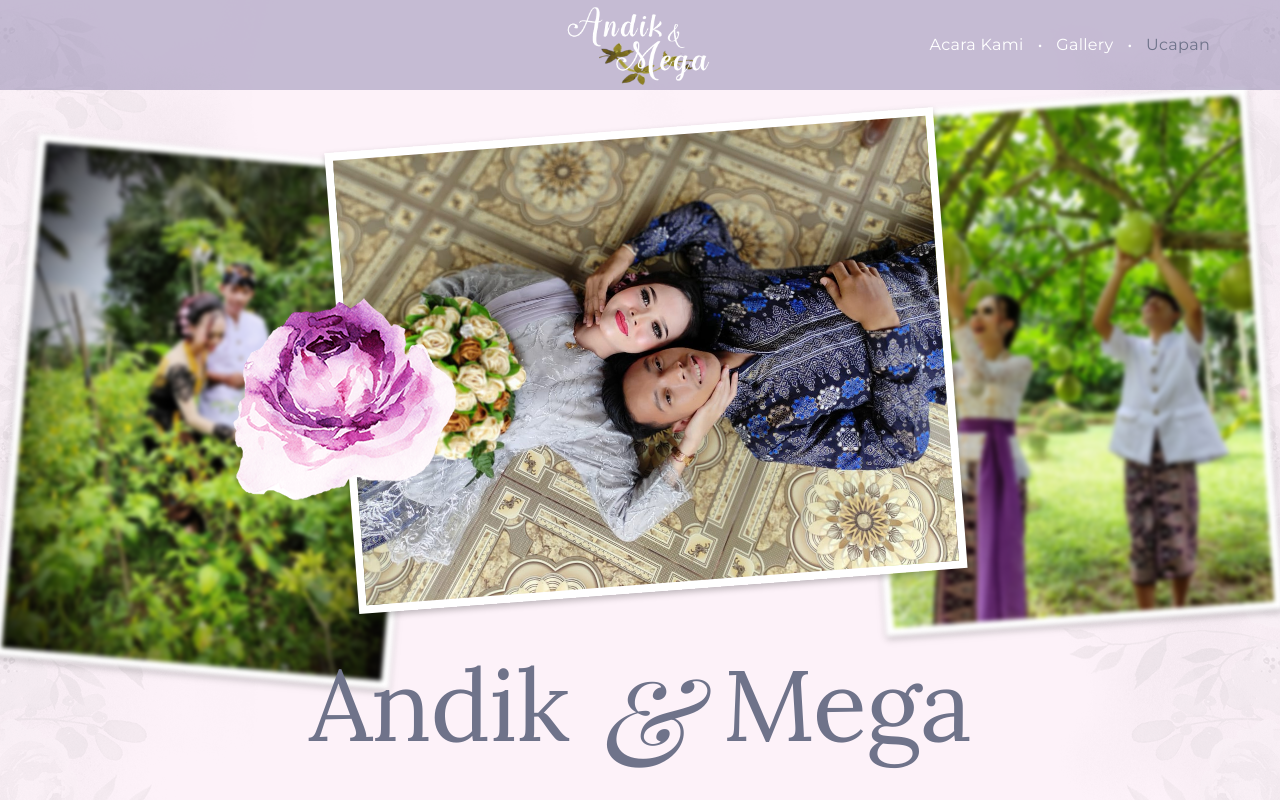
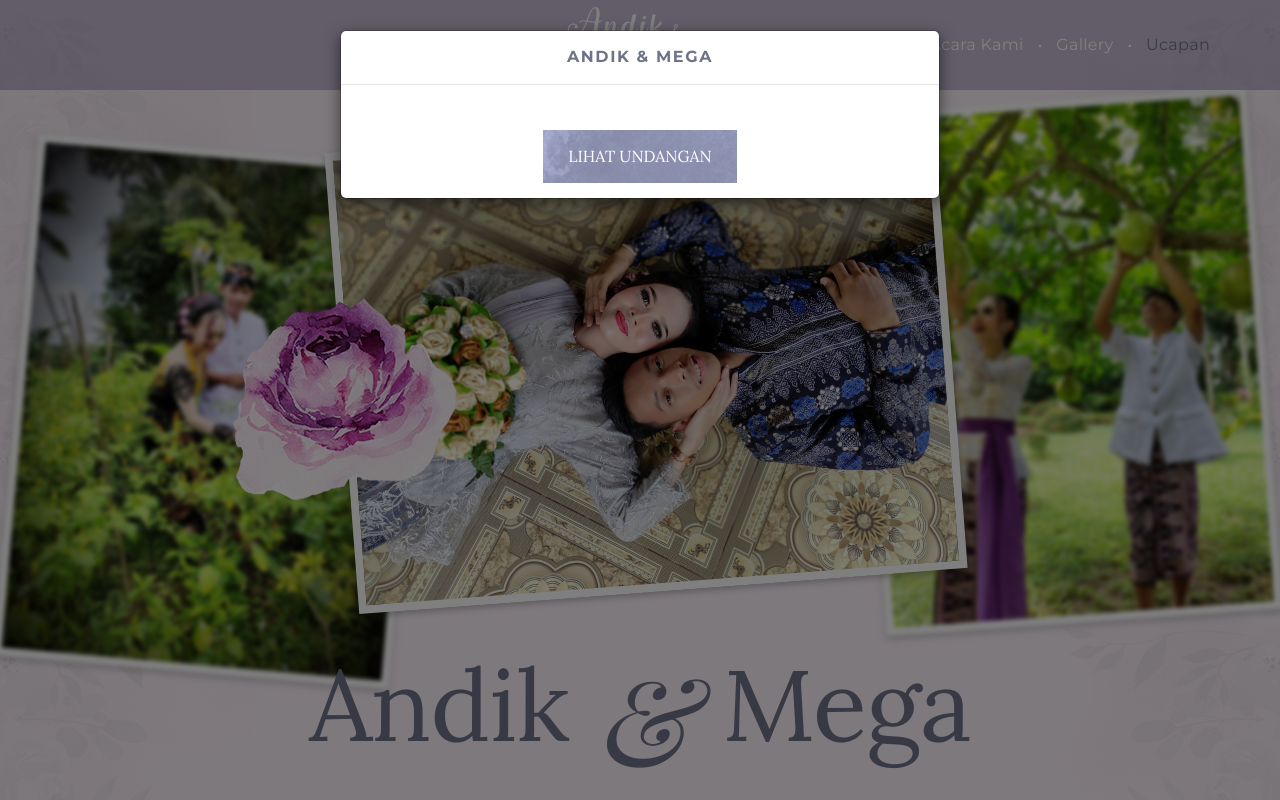
Before and after one commit to projectlands/andikdanmega, a plain HTML site: page index.html in a window 1280 px wide. Shown: the top 800 px of the page. Drawn offline with nearby package versions, Linux system fonts and the light colour scheme; a web font is replaced by a local one.

Commit message:
rev lagu2

```diff
--- a/index.html
+++ b/index.html
@@ -435,6 +435,7 @@
             </div>
             <!-- /well-->
          </div>
+
          <!-- /container -->
       </section>
       <!-- /Section ends -->
@@ -484,9 +485,24 @@
          });
 
 
-         audioElement.play();
 
       </script>
+
+<!-- Modal -->
+<div class="modal fade" id="exampleModalCenter" tabindex="-1" role="dialog" aria-labelledby="exampleModalCenterTitle" aria-hidden="true">
+  <div class="modal-dialog modal-dialog-centered" role="document">
+    <div class="modal-content">
+      <div class="modal-header">
+        <h5 class="modal-title" id="exampleModalLongTitle" align="center">Andik & Mega</h5>
+        </button>
+      </div>
+      <div class="modal-body" align="center">
+        <button type="button" class="btn btn-secondary" data-dismiss="modal" onclick="playAudio()">Lihat Undangan</button>
+      </div>
+
+    </div>
+  </div>
+</div>
       <!-- /footer ends -->
       <!-- Core JavaScript Files -->
       <script src="js/jquery.min.js"></script>
@@ -501,5 +517,19 @@
       <script src="js/prefixfree.js"></script>
       <!-- Open Street maps-->
       <script src="js/map.js"></script>
+<script>
+
+   $('#exampleModalCenter').modal({
+      keyboard: false,
+      show:true,
+      backdrop:'static'
+      })
+
+      var x = document.getElementById("myAudio");
+
+      function playAudio() {
+      x.play();
+      }
+</script>
    </body>
 </html>
--- a/js/main.js
+++ b/js/main.js
@@ -4,7 +4,6 @@ Author: Ingrid Kuhn
 Author URI: themeforest/user/ingridk
 Version: 1.0
 */
-
 
 "use strict";
 $(document).ready(function() {
```
